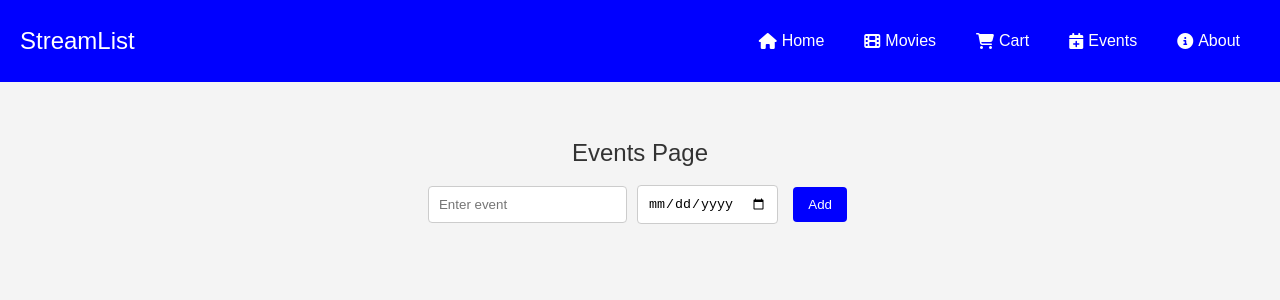
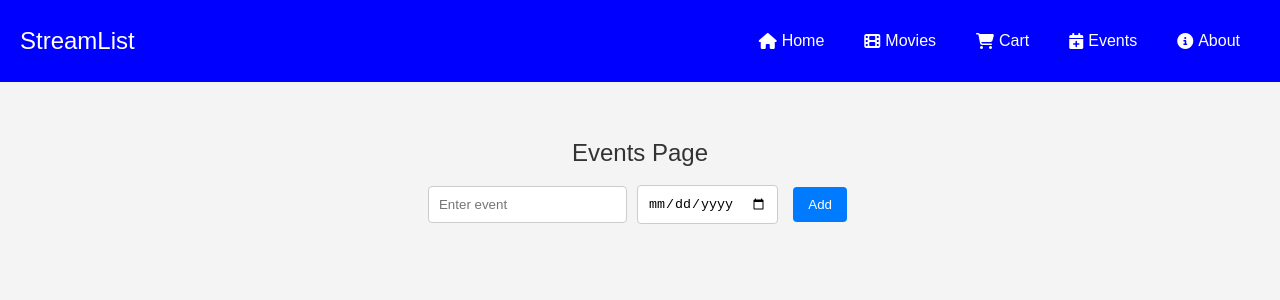
Before and after one commit to TylerMappes/streamlist-app, a React (Create React App) app: page /events in a window 1280 px wide. Shown: the top 300 px of the page. Built offline with nearby package versions, Linux system fonts and the light colour scheme.

Commit message:
Update Events.css

```diff
--- a/src/components/Events.css
+++ b/src/components/Events.css
@@ -19,7 +19,7 @@
 }
 
 .events-button {
-  background-color: blue; /* Button background color */
+  background-color: #007bff; /* Button background color */
   color: white; /* Button text color */
   border: none; /* Remove border */
   padding: 10px 15px; /* Add padding to button */
@@ -48,4 +48,5 @@ li {
 
 .event-text {
   margin-right: 10px; /* Add space between event text and buttons */
+  text-decoration: none; /* No line-through by default */
 }
```
